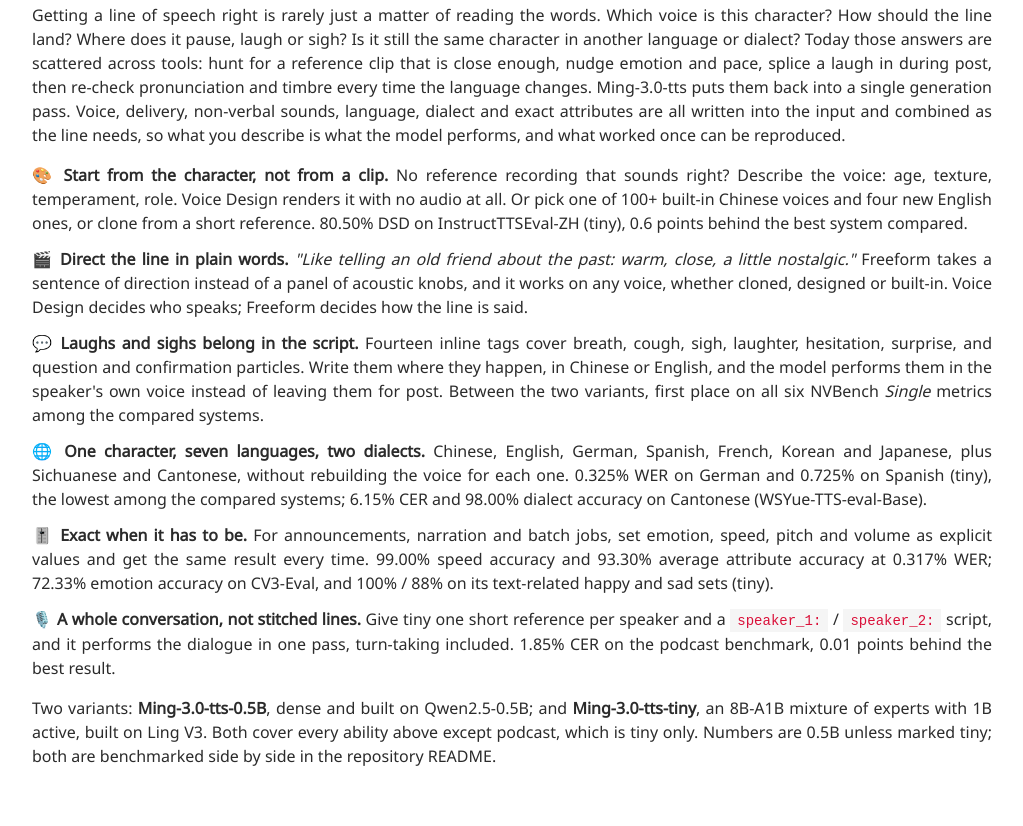
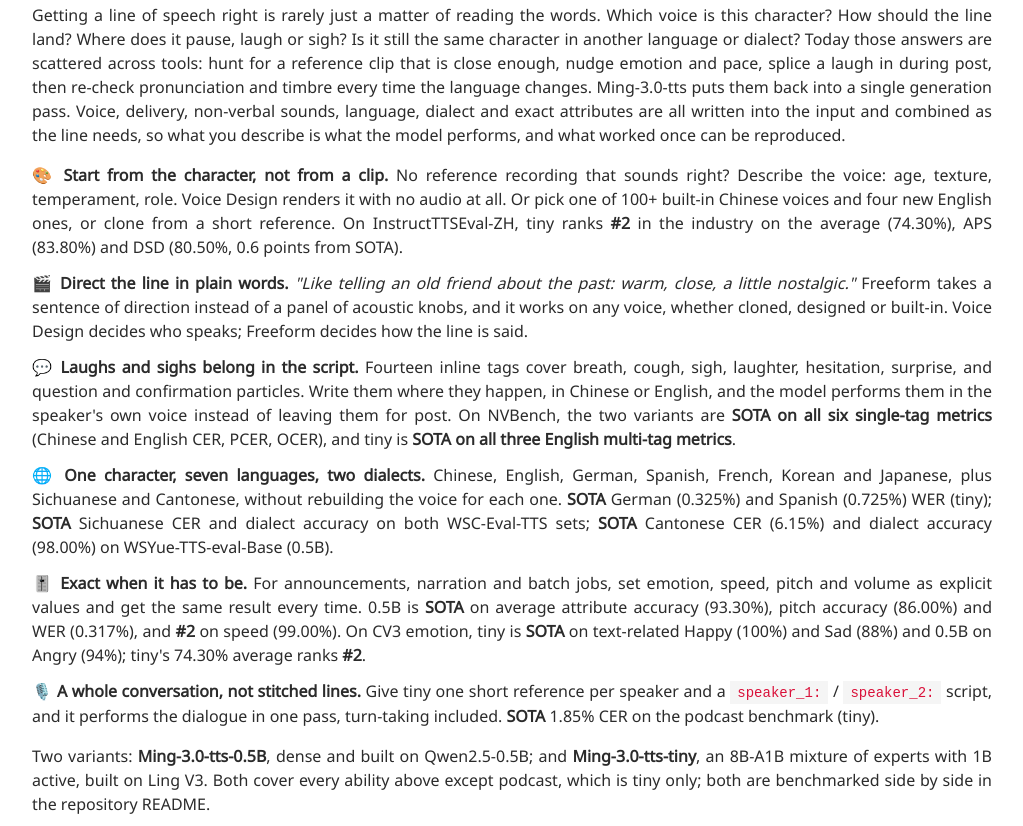
Before and after one commit to nomorecoding/Ming-3.0-tts, a plain HTML site: page index.html in a window 1280 px wide. Shown: the part 434-1260 px from the top of the page, without its empty margins (128-1151 px from the left). Drawn offline with nearby package versions, Linux system fonts and the light colour scheme; a web font is replaced by a local one.

Commit message:
State explicit industry ranks, drop previous-generation comparison

```diff
--- a/index.html
+++ b/index.html
@@ -43,15 +43,15 @@
         performs, and what worked once can be reproduced.
       </p>
       <ul class="abilities">
-        <li>🎨 <b>Start from the character, not from a clip.</b> No reference recording that sounds right? Describe the voice: age, texture, temperament, role. Voice Design renders it with no audio at all. Or pick one of 100+ built-in Chinese voices and four new English ones, or clone from a short reference. 80.50% DSD on InstructTTSEval-ZH (tiny), 0.6 points behind the best system compared.</li>
+        <li>🎨 <b>Start from the character, not from a clip.</b> No reference recording that sounds right? Describe the voice: age, texture, temperament, role. Voice Design renders it with no audio at all. Or pick one of 100+ built-in Chinese voices and four new English ones, or clone from a short reference. On InstructTTSEval-ZH, tiny ranks <b>#2</b> in the industry on the average (74.30%), APS (83.80%) and DSD (80.50%, 0.6 points from SOTA).</li>
         <li>🎬 <b>Direct the line in plain words.</b> <i>"Like telling an old friend about the past: warm, close, a little nostalgic."</i> Freeform takes a sentence of direction instead of a panel of acoustic knobs, and it works on any voice, whether cloned, designed or built-in. Voice Design decides who speaks; Freeform decides how the line is said.</li>
-        <li>💬 <b>Laughs and sighs belong in the script.</b> Fourteen inline tags cover breath, cough, sigh, laughter, hesitation, surprise, and question and confirmation particles. Write them where they happen, in Chinese or English, and the model performs them in the speaker's own voice instead of leaving them for post. Between the two variants, first place on all six NVBench <i>Single</i> metrics among the compared systems.</li>
-        <li>🌐 <b>One character, seven languages, two dialects.</b> Chinese, English, German, Spanish, French, Korean and Japanese, plus Sichuanese and Cantonese, without rebuilding the voice for each one. 0.325% WER on German and 0.725% on Spanish (tiny), the lowest among the compared systems; 6.15% CER and 98.00% dialect accuracy on Cantonese (WSYue-TTS-eval-Base).</li>
-        <li>🎚️ <b>Exact when it has to be.</b> For announcements, narration and batch jobs, set emotion, speed, pitch and volume as explicit values and get the same result every time. 99.00% speed accuracy and 93.30% average attribute accuracy at 0.317% WER; 72.33% emotion accuracy on CV3-Eval, and 100% / 88% on its text-related happy and sad sets (tiny).</li>
-        <li>🎙️ <b>A whole conversation, not stitched lines.</b> Give tiny one short reference per speaker and a <code>speaker_1:</code> / <code>speaker_2:</code> script, and it performs the dialogue in one pass, turn-taking included. 1.85% CER on the podcast benchmark, 0.01 points behind the best result.</li>
+        <li>💬 <b>Laughs and sighs belong in the script.</b> Fourteen inline tags cover breath, cough, sigh, laughter, hesitation, surprise, and question and confirmation particles. Write them where they happen, in Chinese or English, and the model performs them in the speaker's own voice instead of leaving them for post. On NVBench, the two variants are <b>SOTA on all six single-tag metrics</b> (Chinese and English CER, PCER, OCER), and tiny is <b>SOTA on all three English multi-tag metrics</b>.</li>
+        <li>🌐 <b>One character, seven languages, two dialects.</b> Chinese, English, German, Spanish, French, Korean and Japanese, plus Sichuanese and Cantonese, without rebuilding the voice for each one. <b>SOTA</b> German (0.325%) and Spanish (0.725%) WER (tiny); <b>SOTA</b> Sichuanese CER and dialect accuracy on both WSC-Eval-TTS sets; <b>SOTA</b> Cantonese CER (6.15%) and dialect accuracy (98.00%) on WSYue-TTS-eval-Base (0.5B).</li>
+        <li>🎚️ <b>Exact when it has to be.</b> For announcements, narration and batch jobs, set emotion, speed, pitch and volume as explicit values and get the same result every time. 0.5B is <b>SOTA</b> on average attribute accuracy (93.30%), pitch accuracy (86.00%) and WER (0.317%), and <b>#2</b> on speed (99.00%). On CV3 emotion, tiny is <b>SOTA</b> on text-related Happy (100%) and Sad (88%) and 0.5B on Angry (94%); tiny's 74.30% average ranks <b>#2</b>.</li>
+        <li>🎙️ <b>A whole conversation, not stitched lines.</b> Give tiny one short reference per speaker and a <code>speaker_1:</code> / <code>speaker_2:</code> script, and it performs the dialogue in one pass, turn-taking included. <b>SOTA</b> 1.85% CER on the podcast benchmark (tiny).</li>
       </ul>
       <p>
-        Two variants: <b>Ming-3.0-tts-0.5B</b>, dense and built on Qwen2.5-0.5B; and <b>Ming-3.0-tts-tiny</b>, an 8B-A1B mixture of experts with 1B active, built on Ling V3. Both cover every ability above except podcast, which is tiny only. Numbers are 0.5B unless marked tiny; both are benchmarked side by side in the repository README.
+        Two variants: <b>Ming-3.0-tts-0.5B</b>, dense and built on Qwen2.5-0.5B; and <b>Ming-3.0-tts-tiny</b>, an 8B-A1B mixture of experts with 1B active, built on Ling V3. Both cover every ability above except podcast, which is tiny only; both are benchmarked side by side in the repository README.
       </p>
     </div>
   </div>
@@ -103,8 +103,8 @@
     <div class="content has-text-justified">
       <p>
         Content accuracy and speaker similarity on Chinese, English and the five new languages, then every
-        control benchmark, both variants against the systems compared. Full tables, the comparison with the
-        previous generation and the known limitations are in the
+        control benchmark, both variants against the systems compared. Full tables, per-metric industry
+        ranks and the known limitations are in the
         <a href="https://github.com/inclusionAI/Ming-3.0-tts#performance">repository README</a>.
       </p>
     </div>
```
Also changed, not shown: static/images/benchmark_control.png.
